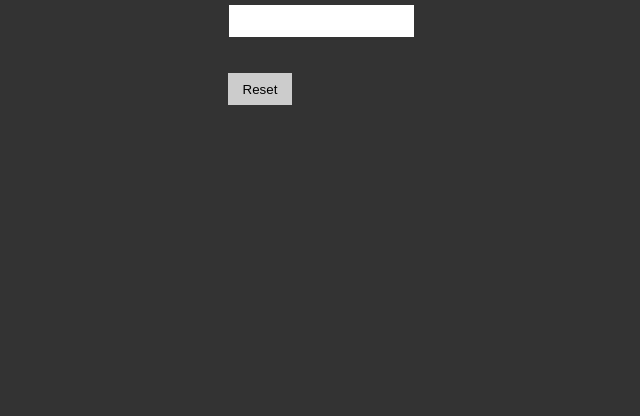
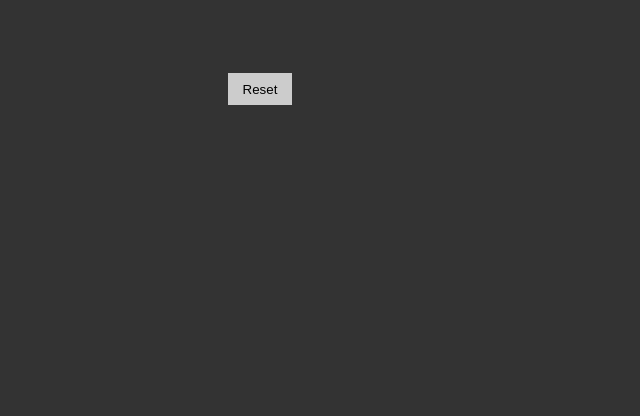
Before and after one commit to byexoxo/lasertag, a plain HTML site: page index.html in a window 1280 px wide. Shown: the part 384-800 px from the top of the page, without its empty margins (337-977 px from the left). Drawn offline with Linux system fonts and the light colour scheme.

Commit message:
Update index.html

```diff
--- a/index.html
+++ b/index.html
@@ -13,7 +13,7 @@
       <span id="score">0</span>
     </div>
     <div>
-      <input id="input" />
+      <form id="input"></form>
     </div>
     <div>
       <button id="button">Reset</button>
```
